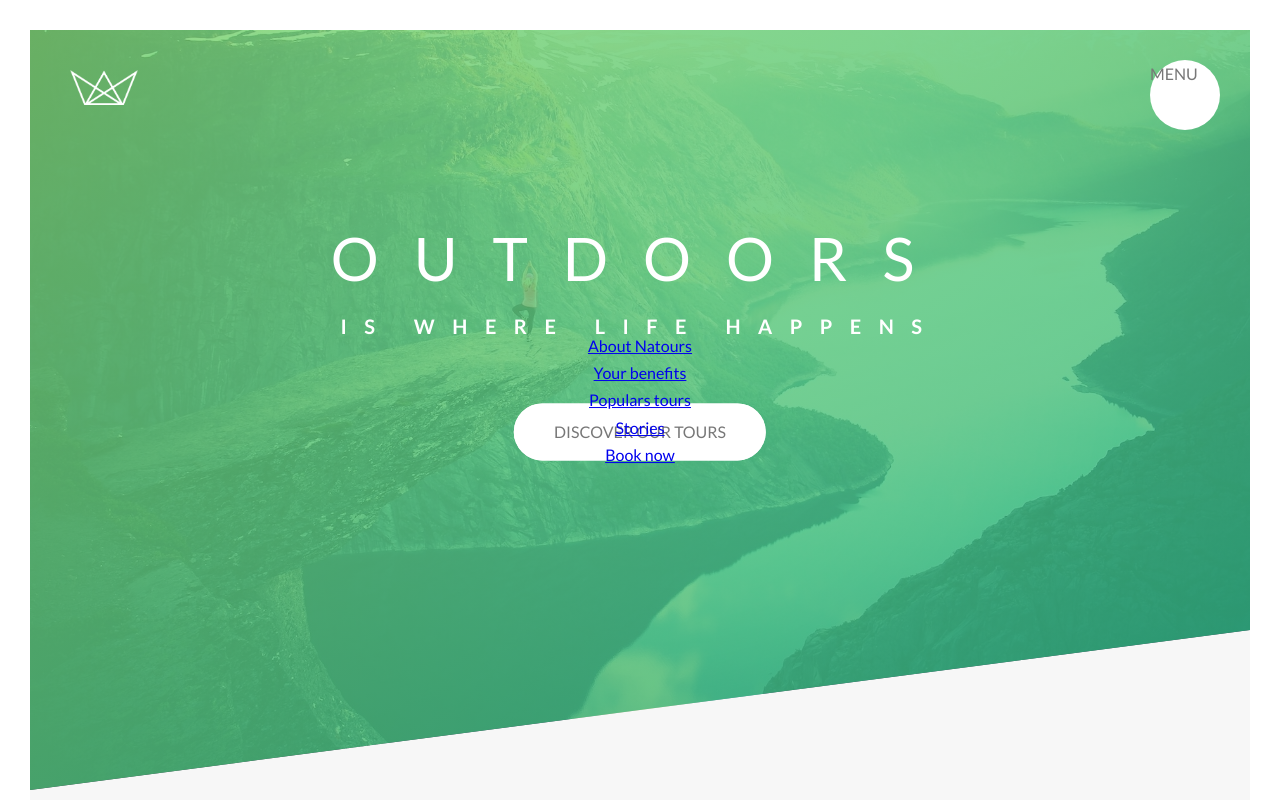
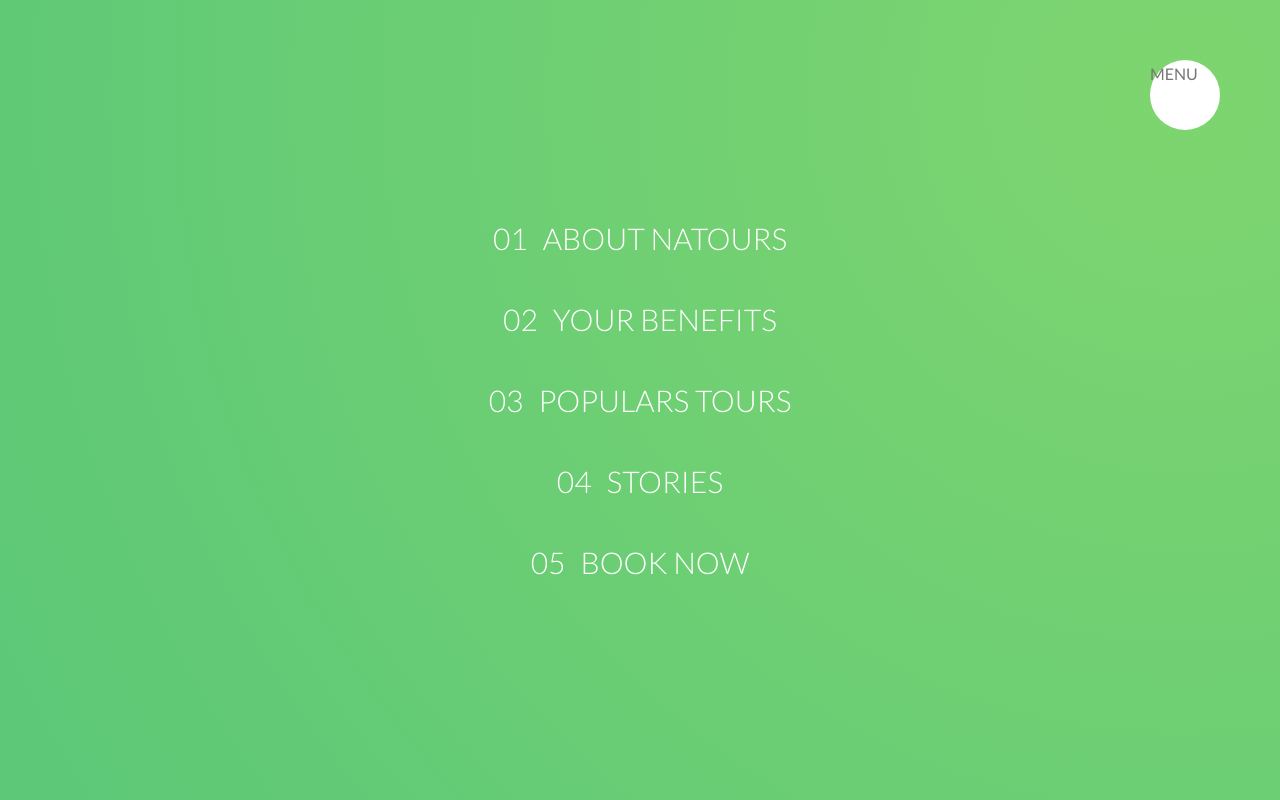
Before and after one commit to csabatoth627/natours-css-sass, a website: page index.html in a window 1280 px wide. Shown: the top 800 px of the page. Drawn offline with Linux system fonts and the light colour scheme.

Commit message:
feat: style navigation link (_navigation.scss)

```diff
--- a/index.html
+++ b/index.html
@@ -24,19 +24,19 @@
       <nav class="navigation__nav">
         <ul class="navigation__list">
           <li class="navigation__item">
-            <a href="#" class="navigation__link">About Natours</a>
+            <a href="#" class="navigation__link"><span>01</span>About Natours</a>
           </li>
           <li class="navigation__item">
-            <a href="#" class="navigation__link">Your benefits</a>
+            <a href="#" class="navigation__link"><span>02</span>Your benefits</a>
           </li>
           <li class="navigation__item">
-            <a href="#" class="navigation__link">Populars tours</a>
+            <a href="#" class="navigation__link"><span>03</span>Populars tours</a>
           </li>
           <li class="navigation__item">
-            <a href="#" class="navigation__link">Stories</a>
+            <a href="#" class="navigation__link"><span>04</span>Stories</a>
           </li>
           <li class="navigation__item">
-            <a href="#" class="navigation__link">Book now</a>
+            <a href="#" class="navigation__link"><span>05</span>Book now</a>
           </li>
         </ul>
       </nav>
--- a/sass/layout/_navigation.scss
+++ b/sass/layout/_navigation.scss
@@ -26,6 +26,8 @@
       $color-primary-dark
     );
     z-index: 1000;
+
+    transform: scale(80);
   }
 
   &__nav {
@@ -33,24 +35,53 @@
     width: 100%;
     position: fixed;
     top: 0;
-    right:0;
+    right: 0;
     z-index: 1500;
-
   }
 
   &__list {
     position: absolute;
     top: 50%;
     left: 50%;
-    transform: translate(-50%,-50%);
+    transform: translate(-50%, -50%);
     list-style: none;
     text-align: center;
-
   }
 
   &__item {
+    margin: 1rem;
   }
 
   &__link {
+    &:link,
+    &:visited {
+      display: inline-block;
+      font-size: 3rem;
+      font-weight: 300;
+      padding: 1rem 2rem;
+      color: $color-white;
+      text-transform: uppercase;
+      text-decoration: none;
+      background-image: linear-gradient(
+        120deg,
+        transparent 0%,
+        transparent 50%,
+        $color-white 50%
+      );
+      background-size: 220%;
+      transition: all .4s;
+
+      span {
+        margin-right: 1.5rem;
+        display: inline-block;
+      }
+    }
+
+    &:hover,
+    &:active {
+      background-position: 100%;
+      color: $color-primary;
+      transform:  translateX(1rem);
+    }
   }
 }
```
Also changed, not shown: css/style.css.
